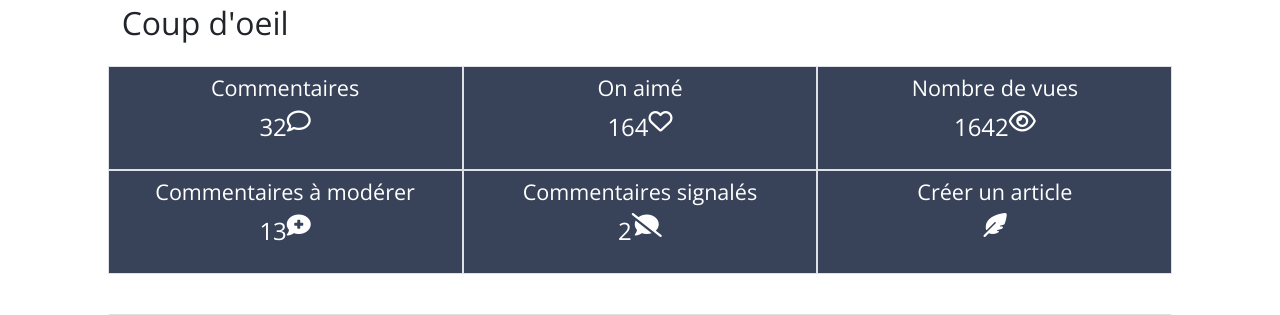
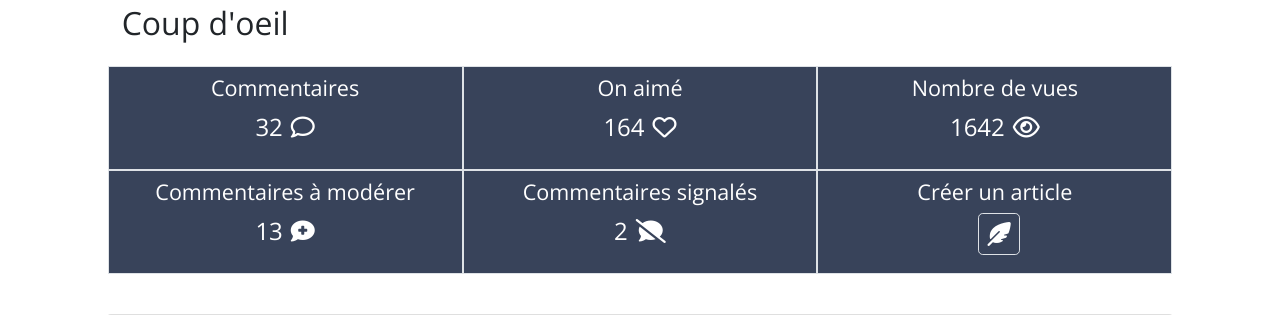
Before and after one commit to LacrotteFlorent/P4-DWJ, a PHP site: page /view/adminDashboard.php in a window 1280 px wide. Shown: the part 368-683 px from the top of the page. Run offline with PHP 8.4, Linux system fonts and the light colour scheme; some libraries are stand-ins or nearby versions.

Commit message:
centrage des icones adminDashboard

```diff
--- a/view/adminDashboard.php
+++ b/view/adminDashboard.php
@@ -34,43 +34,43 @@
                             <div class="row">
                                 <div class="bubbleDashboard col-12 col-sm-6 col-md-4 border p-2 text-center">
                                     <h5>Commentaires</h5>
-                                    <div class="row justify-content-center">
+                                    <div class="row justify-content-center align-items-baseline">
                                         <p>32</p>
-                                        <i class="far fa-comment"></i>
+                                        <i class="far fa-comment ml-2"></i>
                                     </div>
                                 </div>
                                 <div class="bubbleDashboard col-12 col-sm-6 col-md-4 border p-2 text-center">
                                     <h5>On aimé</h5>
-                                    <div class="row justify-content-center">
+                                    <div class="row justify-content-center align-items-baseline">
                                         <p>164</p>
-                                        <i class="far fa-heart"></i>
+                                        <i class="far fa-heart ml-2"></i>
                                     </div>
                                 </div>
                                 <div class="bubbleDashboard col-12 col-sm-6 col-md-4 border p-2 text-center">
                                     <h5>Nombre de vues</h5>
-                                    <div class="row justify-content-center">
+                                    <div class="row justify-content-center align-items-baseline">
                                         <p>1642</p>
-                                        <i class="far fa-eye"></i>
+                                        <i class="far fa-eye ml-2"></i>
                                     </div>
                                 </div>
                                 <div class="bubbleDashboard col-12 col-sm-6 col-md-4 border p-2 text-center">
                                     <h5>Commentaires à modérer</h5>
-                                    <div class="row justify-content-center">
+                                    <div class="row justify-content-center align-items-baseline">
                                         <p>13</p>
-                                        <i class="fas fa-comment-medical"></i>
+                                        <i class="fas fa-comment-medical ml-2"></i>
                                     </div>
                                 </div>
                                 <div class="bubbleDashboard col-12 col-sm-6 col-md-4 border p-2 text-center">
                                     <h5>Commentaires signalés</h5>
-                                    <div class="row justify-content-center">
+                                    <div class="row justify-content-center align-items-baseline">
                                         <p>2</p>
-                                        <i class="fas fa-comment-slash"></i>
+                                        <i class="fas fa-comment-slash ml-2"></i>
                                     </div>
                                 </div>
                                 <div class="bubbleDashboard col-12 col-sm-6 col-md-4 border p-2 text-center">
                                     <h5>Créer un article</h5>
-                                    <div class="row justify-content-center">
-                                        <i class="fas fa-feather-alt"></i>
+                                    <div class="row justify-content-center align-items-baseline">
+                                        <i class="fas fa-feather-alt ml-2 border p-2 rounded-lg"></i>
                                     </div>
                                 </div>
                             </div>
```
